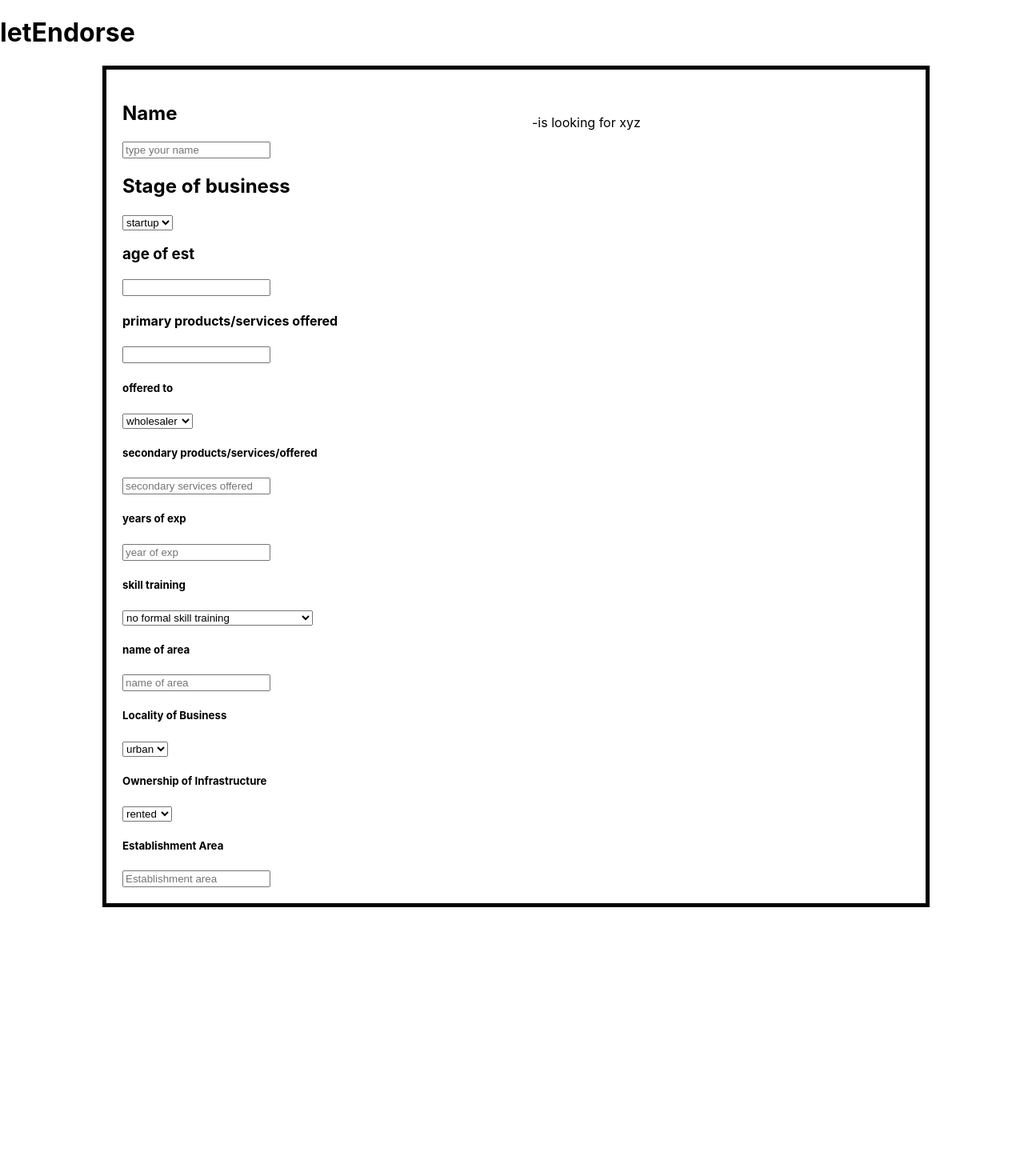
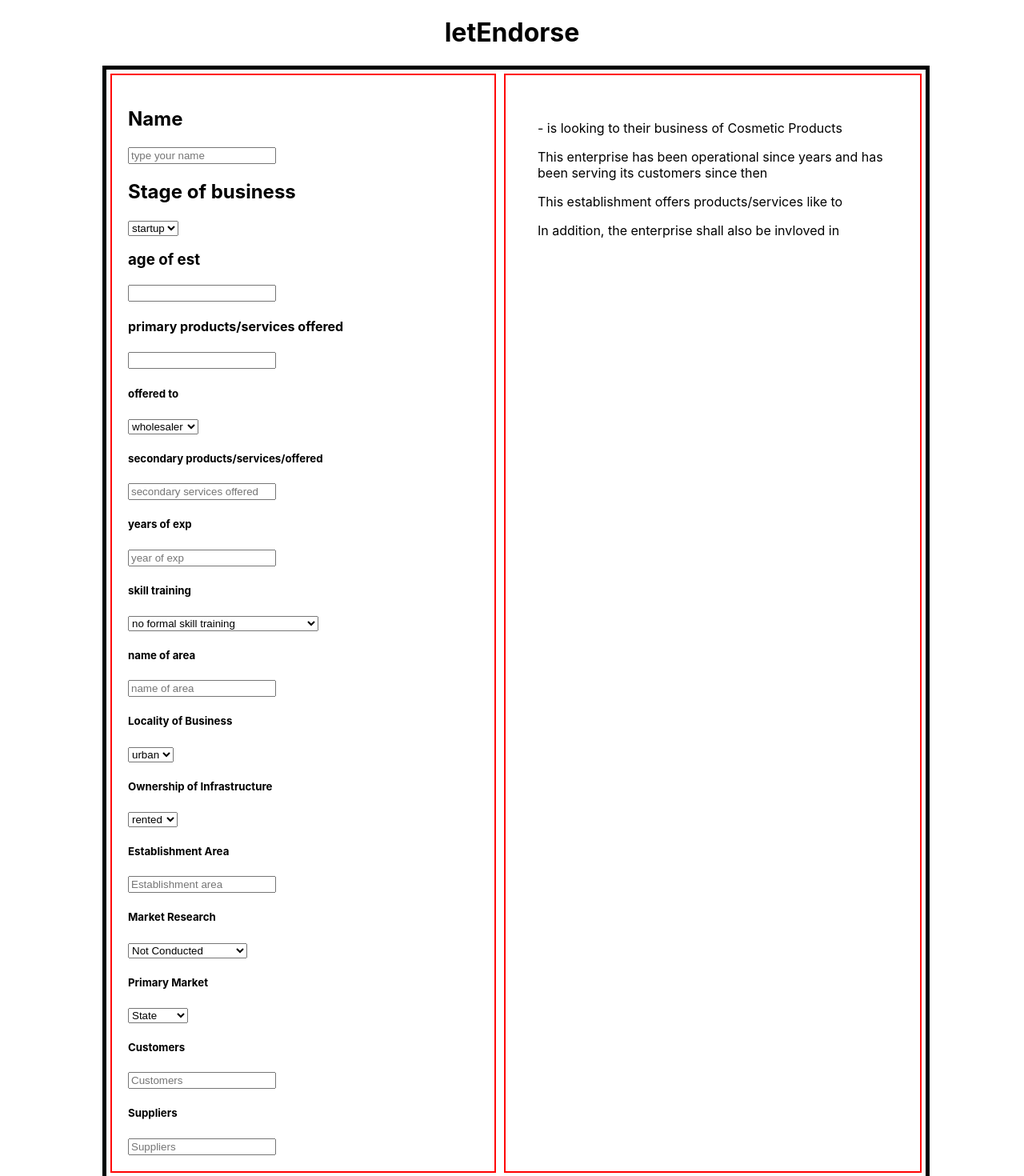
Before and after one commit to yash-ga/letEndorse, a React (Create React App) app in the folder letendorse/: page / in a window 1280 px wide. Shown: the top 1470 px of the page at 80% size. Before the commit the page ends 1134 px from the top, so only its background shows below. Built offline with nearby package versions, Linux system fonts and the light colour scheme.

Commit message:
bottom functionality completed

```diff
--- a/letendorse/src/App.css
+++ b/letendorse/src/App.css
@@ -10,9 +10,16 @@
   width: 50%;
   text-align: left;
   padding: 20px;
+  border: 2px solid red;
+  margin: 5px;
 }
 .right{
+  border: 2px solid red;
+  margin: 5px;
   text-align: left;
   width: 50%;
   padding: 40px;
 }
+.heading{
+  text-align: center;
+}
--- a/letendorse/src/App.js
+++ b/letendorse/src/App.js
@@ -5,7 +5,7 @@ import { Form } from './components/Form';
 function App() {
   return (
     <div className="App">
-      <h1 >letEndorse</h1>
+      <h1 className='heading'>letEndorse</h1>
       <Form/>
     </div>
   );
--- a/letendorse/src/components/Form.jsx
+++ b/letendorse/src/components/Form.jsx
@@ -14,6 +14,10 @@ export const Form=()=>
     const [locality,setLocality]=useState("")
     const [ownership,SetOwnership]=useState("")
     const [est,setEst]=useState("")
+    const [market,setMarket]=useState("")
+    const [PrimaryMarket,setPrimaryMarket]=useState("")
+    const [customers,setCustomers]=useState("")
+    const [suppliers,setSuppliers]=useState("")
     const getName=(e)=>{
         setName(e.target.value)
     }
@@ -64,13 +68,28 @@ export const Form=()=>
               <h5>Establishment Area</h5>
               <input type="text" placeholder="Establishment area"
               onChange={(e)=>{setEst(e.target.value)}}/>
+                <h5>Market Research</h5>
+                <select  onChange={(e)=>{setMarket(e.market.value)}} name="" id="">
+                    <option value="Not Conducted">Not Conducted</option>
+                    <option value="Has Been Conducted">Has Been Conducted</option>
+                </select>
+                <h5>Primary Market</h5>
+                <select onChange={(e)=>{setPrimaryMarket(e.target.value)}} name="" id="">
+                    <option value="State">State</option>
+                    <option value="Regional">Regional</option>
+                    <option value="Local">Local</option>
+                </select>
+                <h5>Customers</h5>
+                <input type="text" placeholder="Customers" onChange={(e)=>{setCustomers(e.target.value)}} name="" id="" />
+                <h5>Suppliers</h5>
+                <input type="text" placeholder="Suppliers" onChange={(e)=>{setSuppliers(e.target.value)}} name="" id="" />
             </article>
             <article className="right">
-            <p>{name}-is looking for xyz</p>
-            <p>{idea}</p>
-            <p>{age}</p>
-            <p>{product}</p>
-            <p>{offer}</p>
+            <p>{name}- is looking to {idea} their business of Cosmetic Products</p>
+
+            <p>This enterprise has been operational since {age} years and has been serving its customers since then</p>
+            <p>This establishment offers products/services like {product} to</p>
+            <p>In addition, the enterprise shall also be invloved in {offer}</p>
             <p>{secondary}</p>
             <p>{years}</p>
             <p>{training}</p>
@@ -78,6 +97,10 @@ export const Form=()=>
             <p>{locality}</p>
             <p>{ownership}</p>
             <p>{est}</p>
+            <p>{market}</p>
+            <p>{PrimaryMarket}</p>
+            <p>{customers}</p>
+            <p>{suppliers}</p>
             </article>
         </div>
 
```
